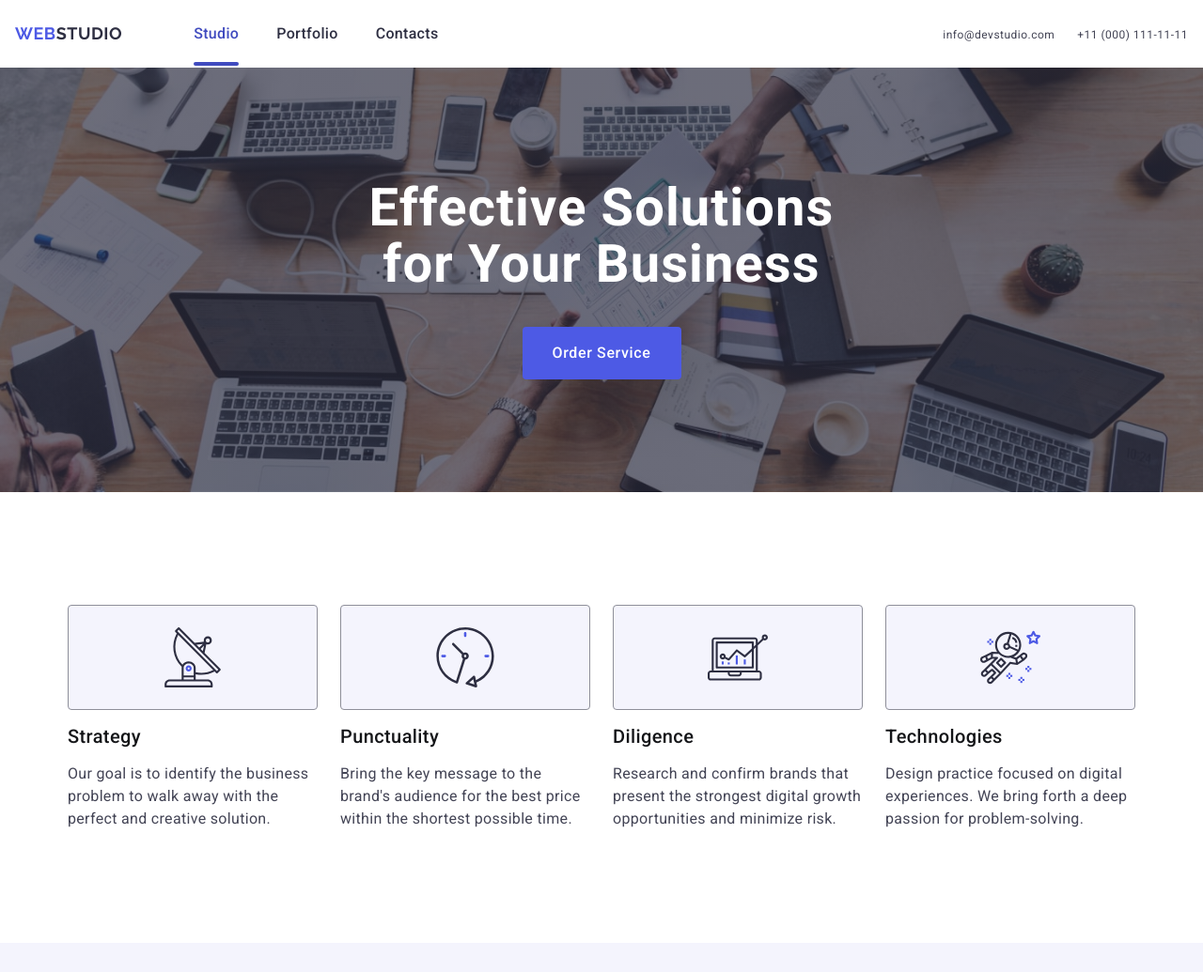
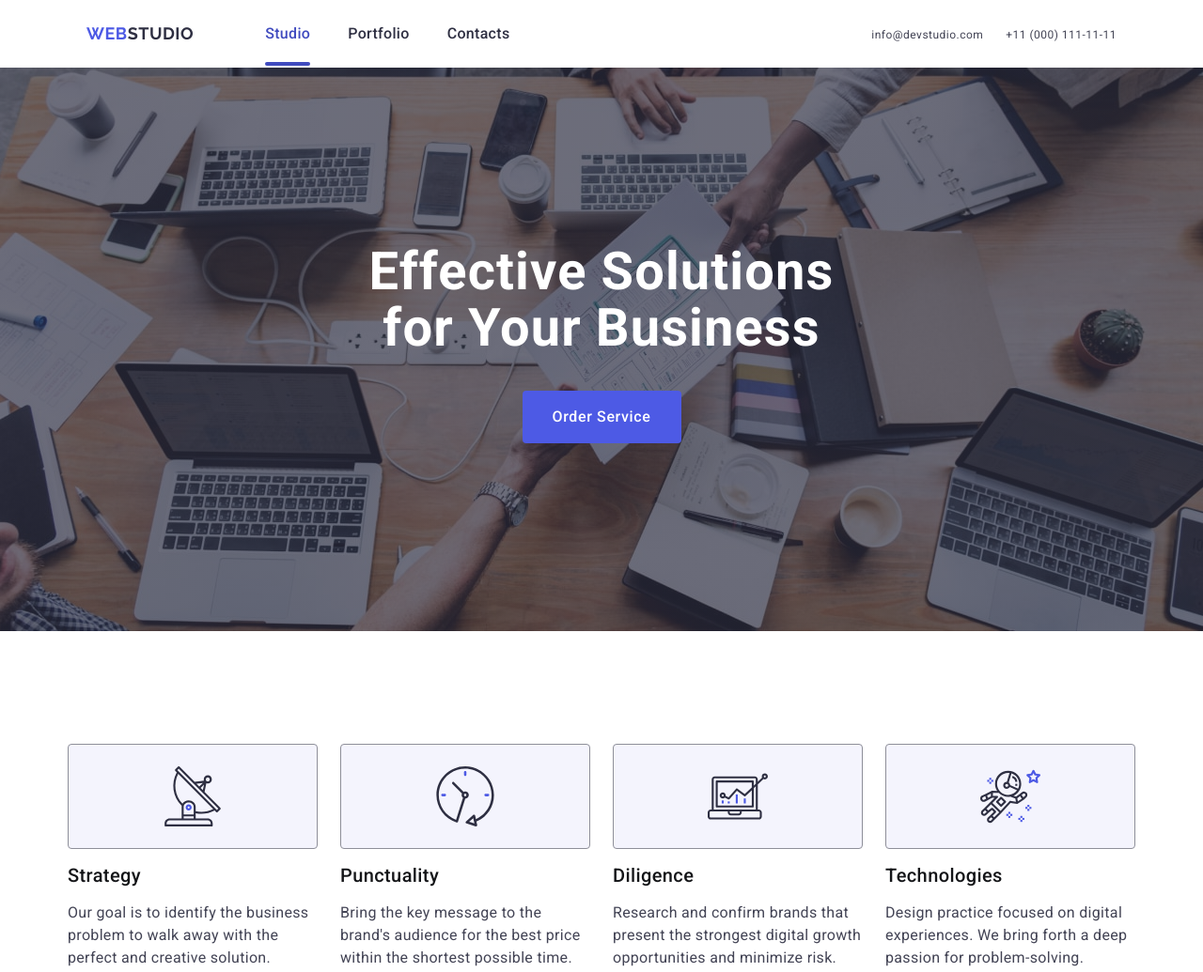
Before and after one commit to iwhore/goit-markup-hw-06, a plain HTML site: page index.html in a window 1280 px wide. Shown: the top 1035 px of the page at 94% size. Drawn offline with nearby package versions, Linux system fonts and the light colour scheme.

Commit message:
Update style.css

```diff
--- a/css/style.css
+++ b/css/style.css
@@ -223,6 +223,7 @@ a {
     padding-top: 72px;
     padding-bottom: 72px;
     color: #fff;
+    height: 432px;
 }
 
 .maintittle{
@@ -735,6 +736,7 @@ footer{
 
     .sec{
         max-width: 768px;
+        height: 436px;
     }
 
     .description{
@@ -1005,6 +1007,9 @@ footer{
 
     .sec{
         max-width: 1440px;
+        height: 600px;
+        padding-top: 188px;
+        padding-bottom: 188px;
     }
 
     .container{
@@ -1076,6 +1081,10 @@ footer{
         flex-wrap: nowrap;
         gap: 0px;
     }
+
+    .headinfo{
+        max-width: 1128px;
+    }
 }
 
 /* ---------- RETINA ---------- */
```
